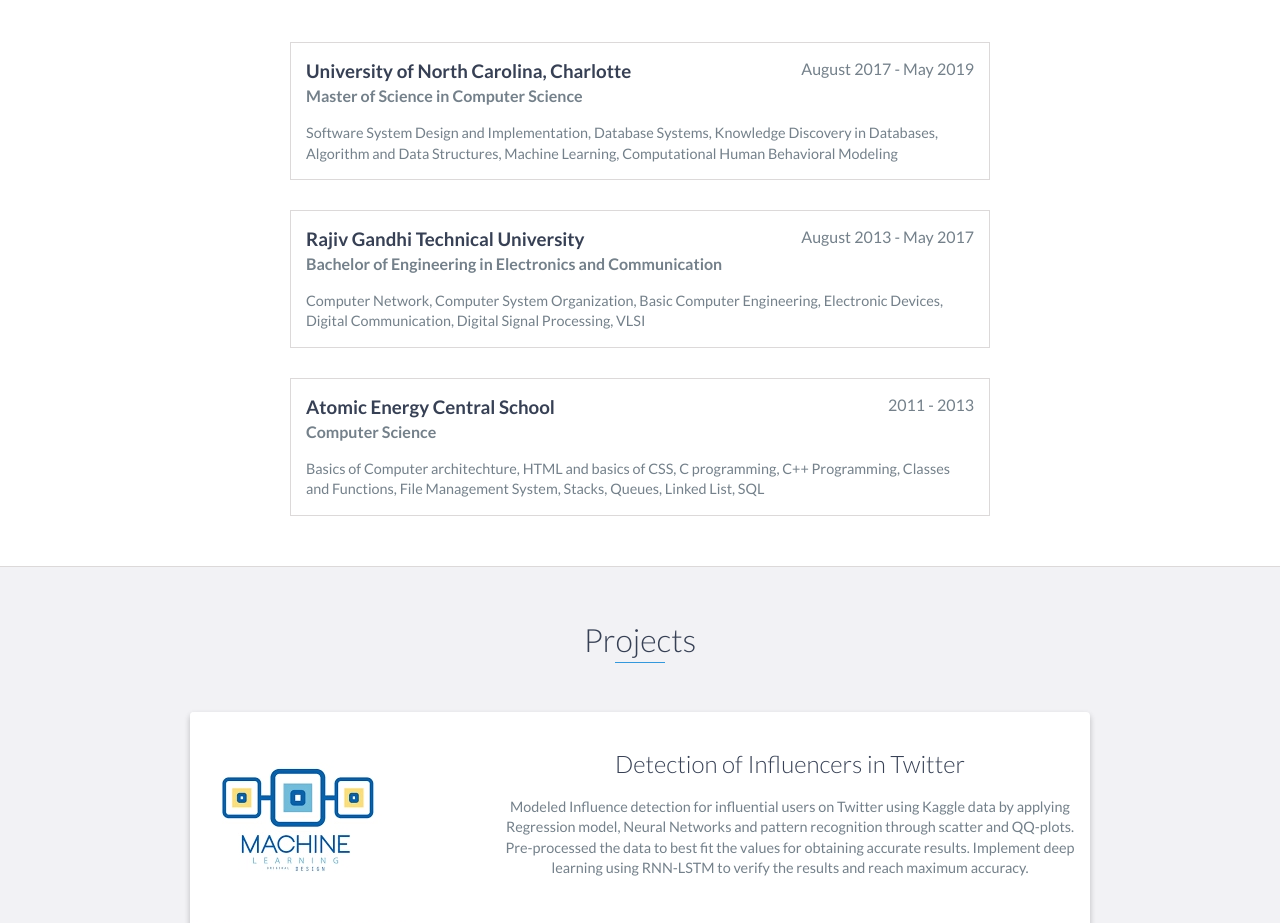
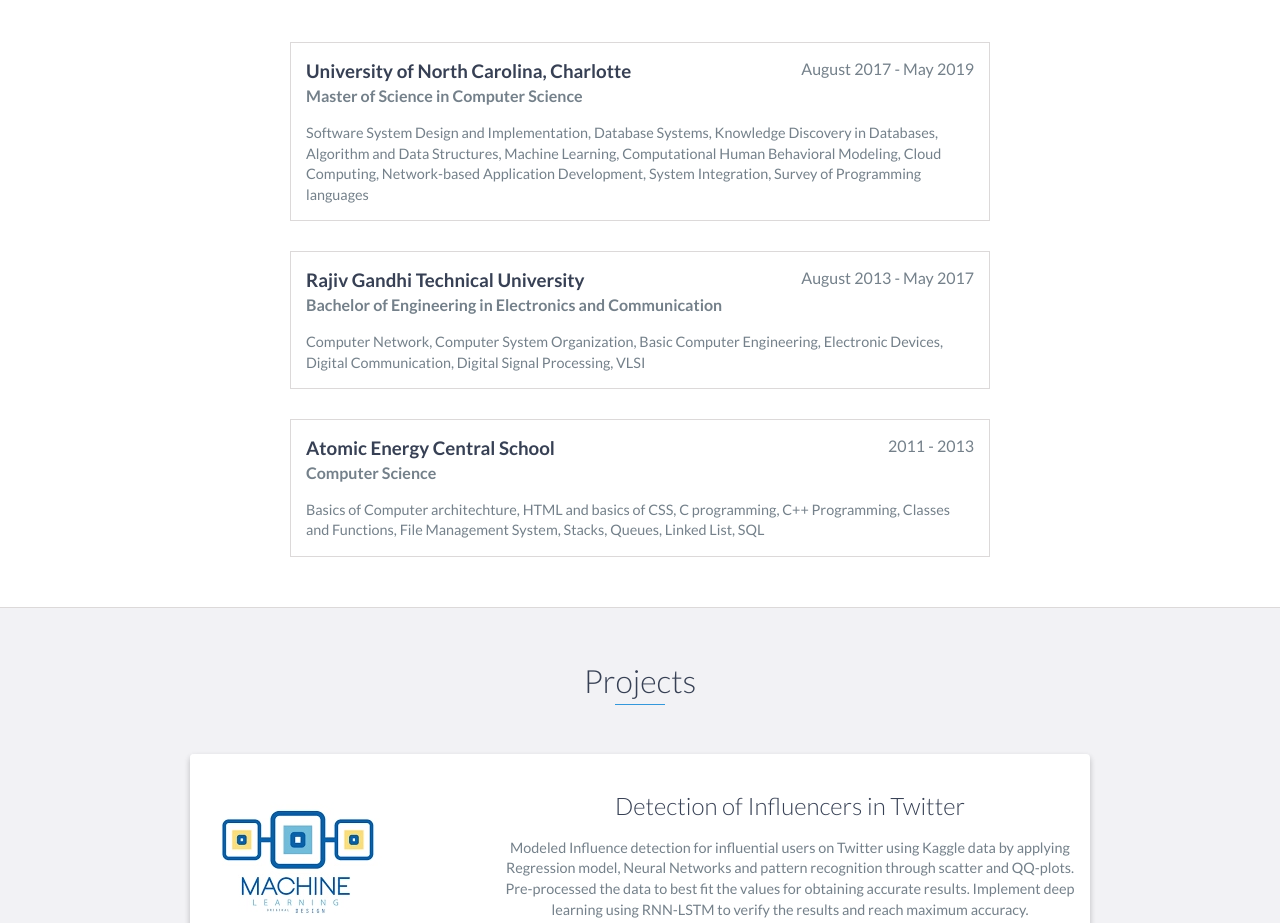
Before and after one commit to chiragcj96/chiragcj96.github.io, a website: page index.html in a window 1280 px wide. Shown: the part 2820-3743 px from the top of the page. Drawn offline with nearby package versions, Linux system fonts and the light colour scheme.

Commit message:
Update index.html

```diff
--- a/index.html
+++ b/index.html
@@ -172,7 +172,7 @@
             <span class="education-date">August 2017 - May 2019</span>
             <h4><b>Master of Science in Computer Science</b></h4>
             <p>
-                Software System Design and Implementation, Database Systems, Knowledge Discovery in Databases, Algorithm and Data Structures, Machine Learning, Computational Human Behavioral  Modeling
+                Software System Design and Implementation, Database Systems, Knowledge Discovery in Databases, Algorithm and Data Structures, Machine Learning, Computational Human Behavioral  Modeling, Cloud Computing, Network-based Application Development, System Integration, Survey of Programming languages
             </p>
         </div>
         <!-- End .education-block -->
```
